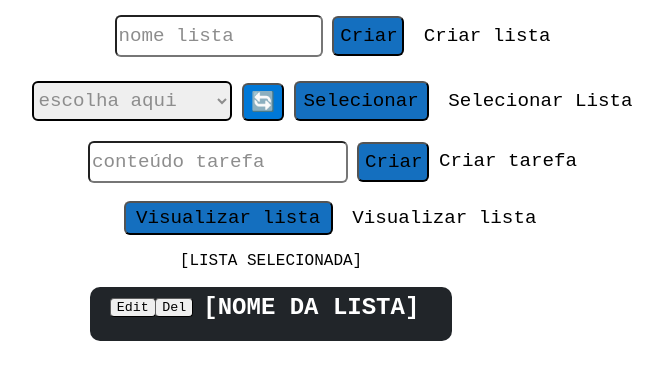
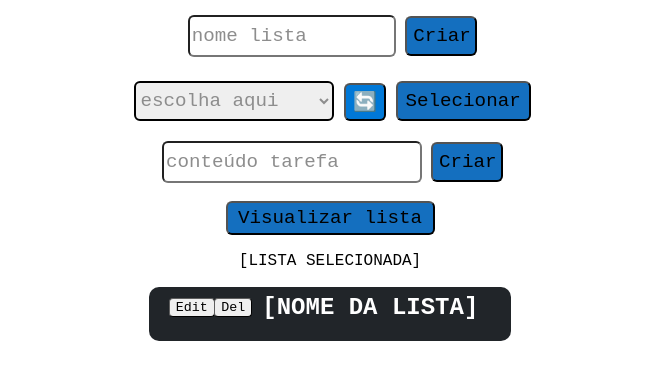
Before and after one commit to Helio505/ProgrammingProjects, a Flask app: page / in a window 1280 px wide. Shown: the part 80-460 px from the top of the page, without its empty margins (310-973 px from the left). Run offline with Flask 3, Linux system fonts and the light colour scheme; data that the repository does not hold is empty.

Commit message:
Labels inúteis foram removidas. Alinhei o que ficou torto.

```diff
--- a/Checklist_Web_App/website/static/main.css
+++ b/Checklist_Web_App/website/static/main.css
@@ -12,7 +12,6 @@ b{
     display: flex;
     flex-direction: column;
     align-items: center;
-    margin-right: 118px;
     margin-top: 17px;
 }
 #lista-selecionada-content{
@@ -218,7 +217,6 @@ b{
     flex-direction: column;
     align-items: center;
 
-    margin-right: 118px;
     margin-top: 17px;
 
     background-color: #212529;
--- a/Checklist_Web_App/website/templates/home.html
+++ b/Checklist_Web_App/website/templates/home.html
@@ -14,7 +14,7 @@
             maxlength="60" placeholder="nome lista"
         />
         <input id="send-criar-lista" class="primary-btn" type="submit" value="Criar">
-        <label id="label-criar-lista" class="label" for="criação-lista-container">Criar lista</label>
+        <!-- <label id="label-criar-lista" class="label" for="criação-lista-container">Criar lista</label> -->
     </form>
 </div>
 
@@ -27,7 +27,7 @@
         <!-- <button type="button" id="atualizar-lista-button">Atualizar lista de listas;</button> -->
         <button type="button" id="atualizar-lista-button">&#128260;</button>
         <input id="button-select" class="primary-btn" type="submit" value="Selecionar">
-        <label id="label-select" class="label" for="select">Selecionar Lista</label>
+        <!-- <label id="label-select" class="label" for="select">Selecionar Lista</label> -->
     </form>
 </div>
 
@@ -41,7 +41,7 @@
             maxlength="60" placeholder="conteúdo tarefa"
         />
         <button class="primary-btn" id="button-criar-tarefa" type="submit">Criar</button>
-        <label id="label-criar-tarefa" class="label" for="criar-tarefa">Criar tarefa</label>
+        <!-- <label id="label-criar-tarefa" class="label" for="criar-tarefa">Criar tarefa</label> -->
     </form>
 </div>
 
@@ -50,7 +50,7 @@
     <form id="botão-visualizar-listas">
         <div>
             <button id="button-visualizar-listas" class="primary-btn" type="button" onclick="visualizar_lista();">Visualizar lista</button>
-            <label id="label-visualizar-listas" class="label" for="visualizar-lista">Visualizar lista</label>
+            <!-- <label id="label-visualizar-listas" class="label" for="visualizar-lista">Visualizar lista</label> -->
         </div>
     </form>
 </div>
```
